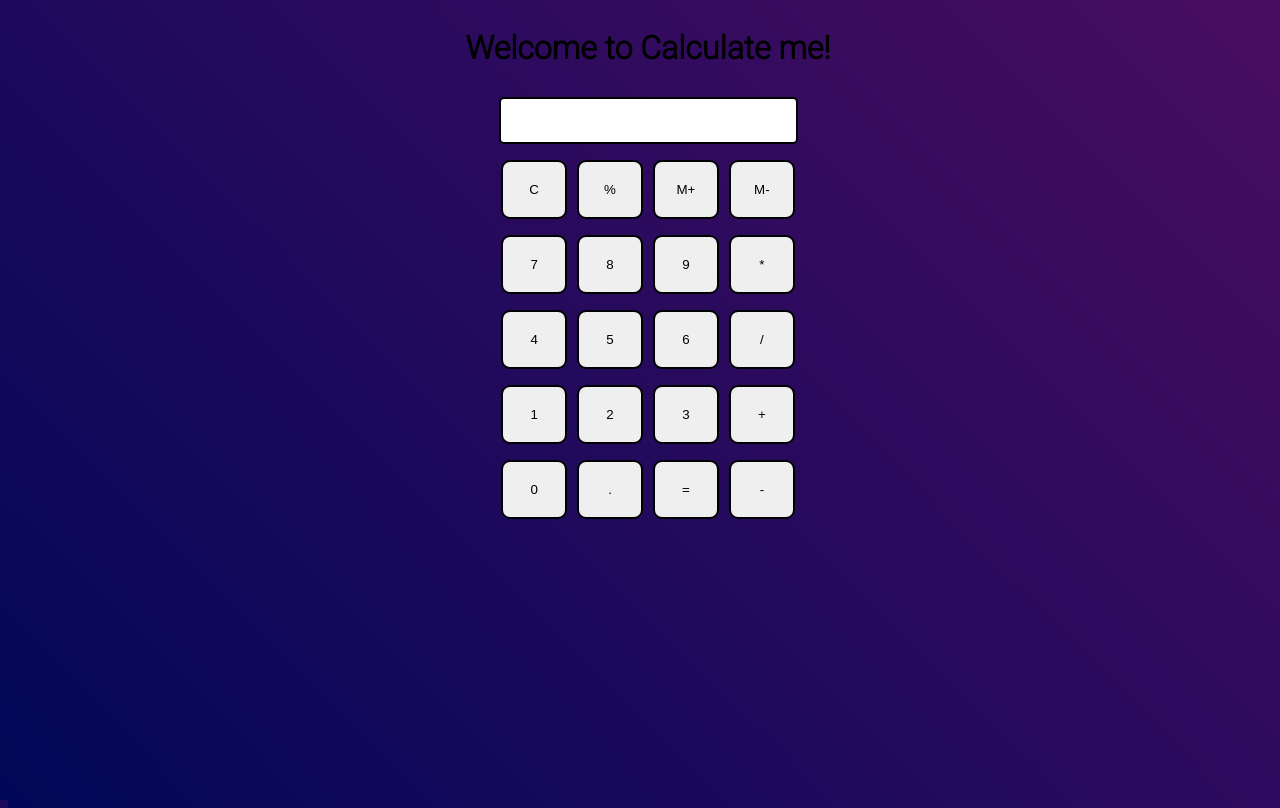
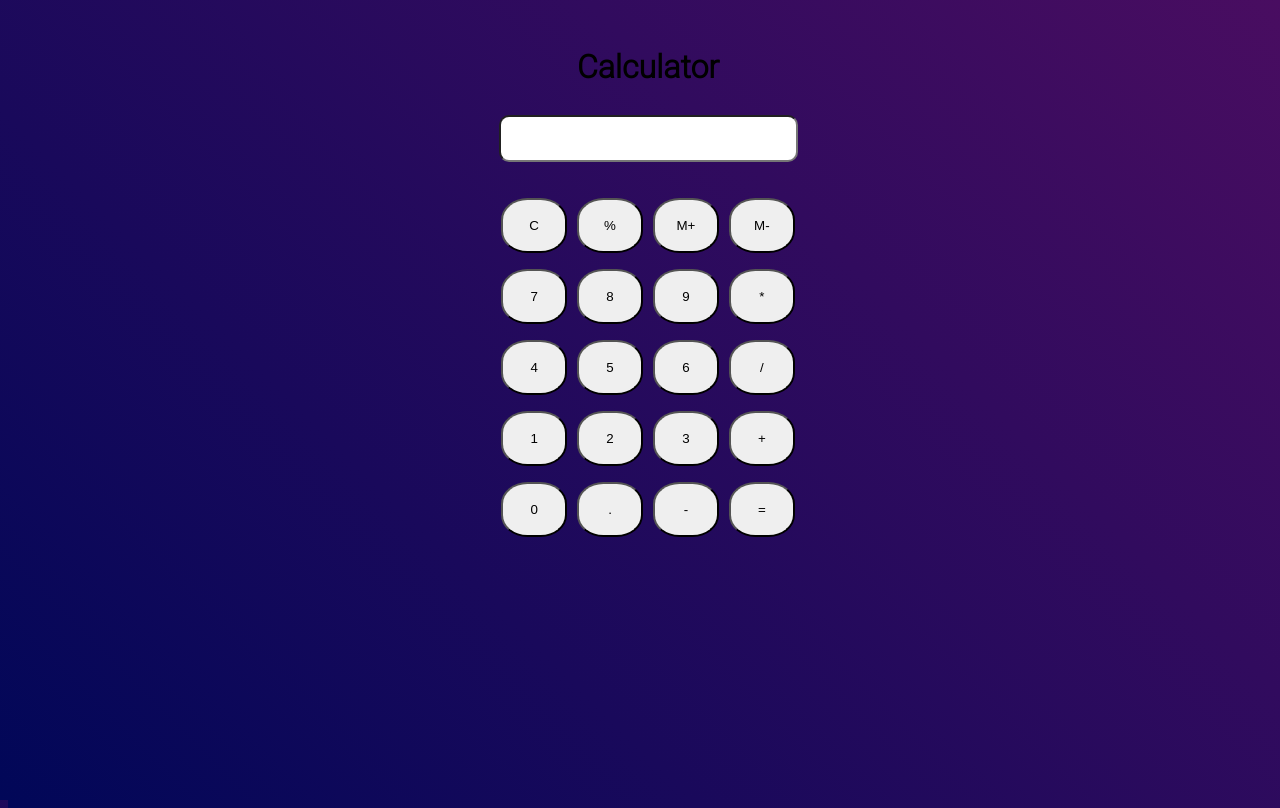
Before and after one commit to riturajtripathi139/JS-Calculator, a plain HTML site: page index.html in a window 1280 px wide. Drawn offline with Linux system fonts and the light colour scheme.

Commit message:
css file updated

```diff
--- a/assets/style.css
+++ b/assets/style.css
@@ -8,13 +8,24 @@ body {
    background:  linear-gradient(45deg, #010758, #490d61);
 }
 
+.heading{
+  font-weight: 10000;
+  text-align: center;
+  margin-top: 40px;
+}
+
 .button {
   width: 66px;
-  padding: 20px;
+  padding: 18px;
   margin: 0 3px;
-  border: 2px solid black;
-  border-radius: 9px;
+
+  border-radius: 40%;
   cursor: pointer;
+
+}
+
+.button:hover{
+  box-shadow: 5px 5px 10px #FF9E00;
 }
 
 .row {
@@ -23,8 +34,8 @@ body {
 .row input {
   width: 275px;
   font-size: 20px;
-  margin: 0;
+  margin-bottom: 20px;
   padding: 10px;
-  border: 2px solid black;
-  border-radius: 5px;
+  border-radius: 10px;
+
 }
--- a/assets/utils.css
+++ b/assets/utils.css
@@ -1,13 +1,6 @@
-.text-center {
-  text-align: center;
-}
 
 .bg-red {
   background: red;
-}
-
-.mx-auto {
-  margin: auto;
 }
 
 .flex {
--- a/index.html
+++ b/index.html
@@ -3,13 +3,13 @@
   <head>
     <meta charset="utf-8" />
     <meta name="viewport" content="width=device-width" />
-    <title>Calculate me! - A calculator made my me</title>
+    <title>Calculator</title>
     <link href="assets/style.css" rel="stylesheet" type="text/css" />
     <link href="assets/utils.css" rel="stylesheet" type="text/css" />
   </head>
 
   <body>
-    <h1 class="text-center">Welcome to Calculate me!</h1>
+    <h1 class="heading">Calculator</h1>
     <div class="container flex flex-col items-center mx-auto m-w-20">
       <div class="row">
         <input class="input" type="text" />
@@ -41,8 +41,9 @@
       <div class="row">
         <button class="button">0</button>
         <button class="button">.</button>
+        <button class="button">-</button>
         <button class="button">=</button>
-        <button class="button">-</button>
+
       </div>
     </div>
     <script src="assets/script.js"></script>
```
